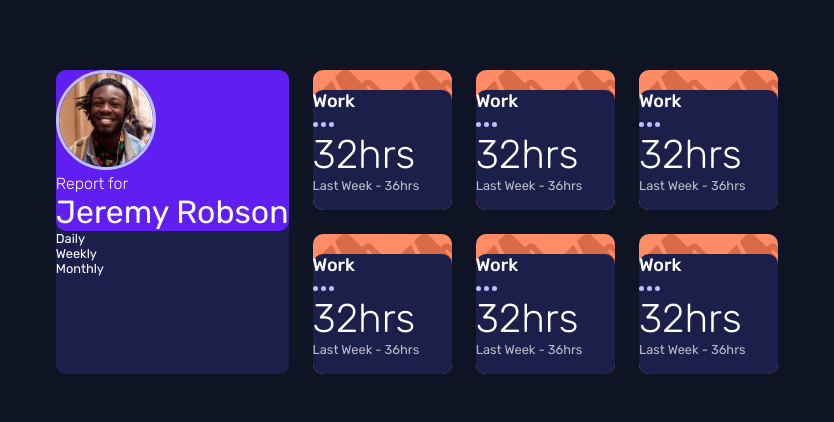
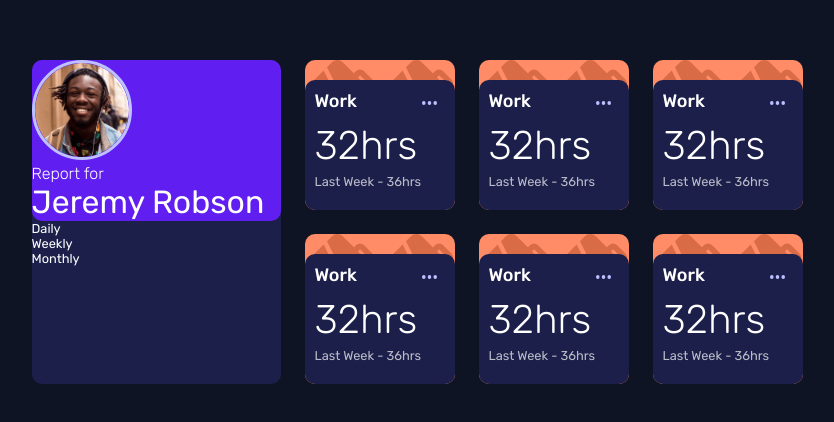
Before and after one commit to aweliego/time-tracking-dashboard, a React (Create React App) app: page / in a window 1280 px wide. Shown: the part 178-600 px from the top of the page, without its empty margins (223-1057 px from the left). Built offline with nearby package versions, Linux system fonts and the light colour scheme.

Commit message:
Add position styles of activity cards on wide screen and adjust dashboard grid layout

```diff
--- a/src/components/Activity/Activity.css
+++ b/src/components/Activity/Activity.css
@@ -1,4 +1,3 @@
-
 .Activity-Card {
   background-color: hsl(15, 100%, 70%);
   background-image: url(../../../public/images/icon-work.svg);
@@ -7,9 +6,14 @@
 
 .Activity {
   background-color: hsl(235, 46%, 20%);
-  /* width: 170px; */
-  height: 120px;
+  height: 130px;
   border-radius: 10px;
+  padding: 10px;
+}
+
+.Activity img {
+  width: 15px;
+  vertical-align: middle;
 }
 
 .background-icon {
@@ -19,14 +23,24 @@
 .title {
   font-size: 18px;
   font-weight: 500;
+  display: inline-block;
+  margin: 0 65px 10px 0;
 }
 
 .current-stats {
   font-size: 2.5rem;
   font-weight: 300;
+  margin-bottom: 5px;
 }
 
 .previous-stats {
   font-size: 0.8rem;
   opacity: 0.7;
 }
+
+@media only screen and (max-width: 500px) {
+  .Activity-Card,
+  .Activity {
+    grid-column: 1 / -1;
+  }
+}
--- a/src/components/App/App.css
+++ b/src/components/App/App.css
@@ -14,7 +14,7 @@
   color: #fff;
 }
 
-@media only screen and (max-width: 650px) {
+@media only screen and (max-width: 700px) {
   .App-container {
     /* Collapses into 1 column */
     grid-template-columns: 1fr;
--- a/src/components/Dashboard/Dashboard.css
+++ b/src/components/Dashboard/Dashboard.css
@@ -1,10 +1,10 @@
 .Dashboard-grid {
   display: grid;
-  grid-template-columns: repeat(3, minmax(100px, 1fr));
+  grid-template-columns: repeat(3, minmax(150px, 1fr));
   grid-gap: 1.5rem;
 }
 
-@media only screen and (max-width: 650px) {
+@media only screen and (max-width: 700px) {
   .Dashboard-grid {
     /* Collapses into 1 column */
     grid-template-columns: 1fr;
--- a/src/components/SideBar/SideBar.css
+++ b/src/components/SideBar/SideBar.css
@@ -1,8 +1,8 @@
 .SideBar {
-    grid-row: 1 / -1;
-    background-color: hsl(235, 46%, 20%);
-    border-radius: 10px;
-    font-weight: 400;
+  background-color: hsl(235, 46%, 20%);
+  border-radius: 10px;
+  font-weight: 400;
+  min-width: 150px;
 }
 
 .SideBar img {
```
